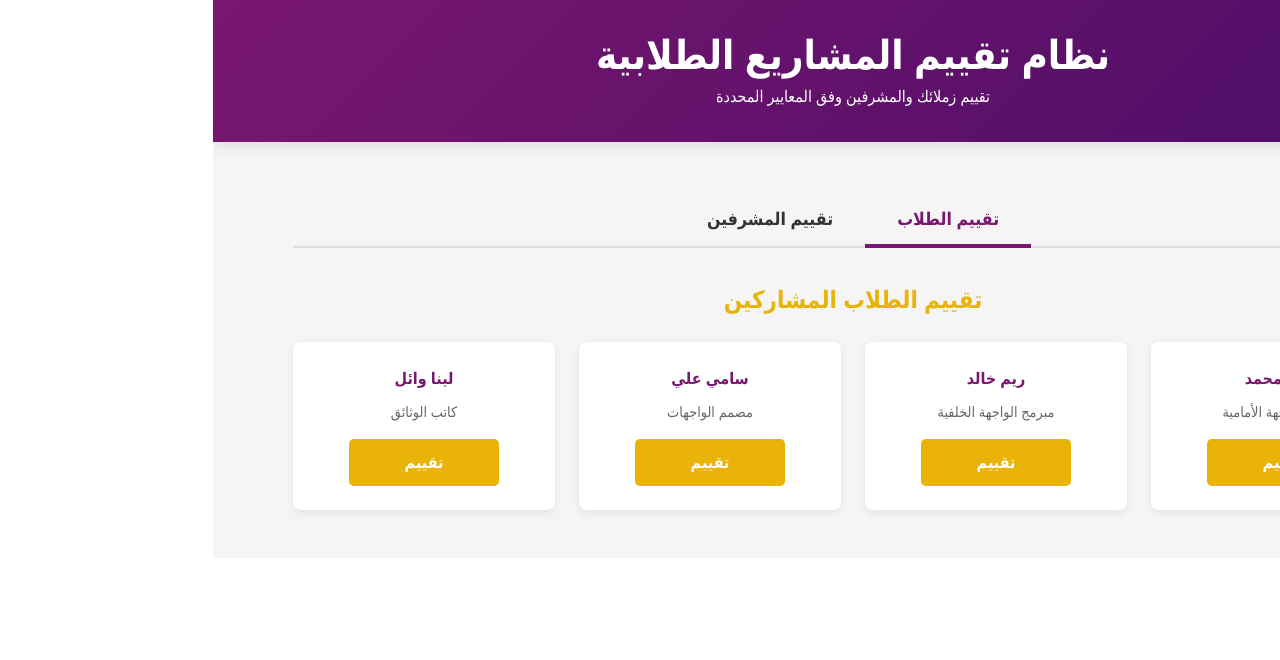
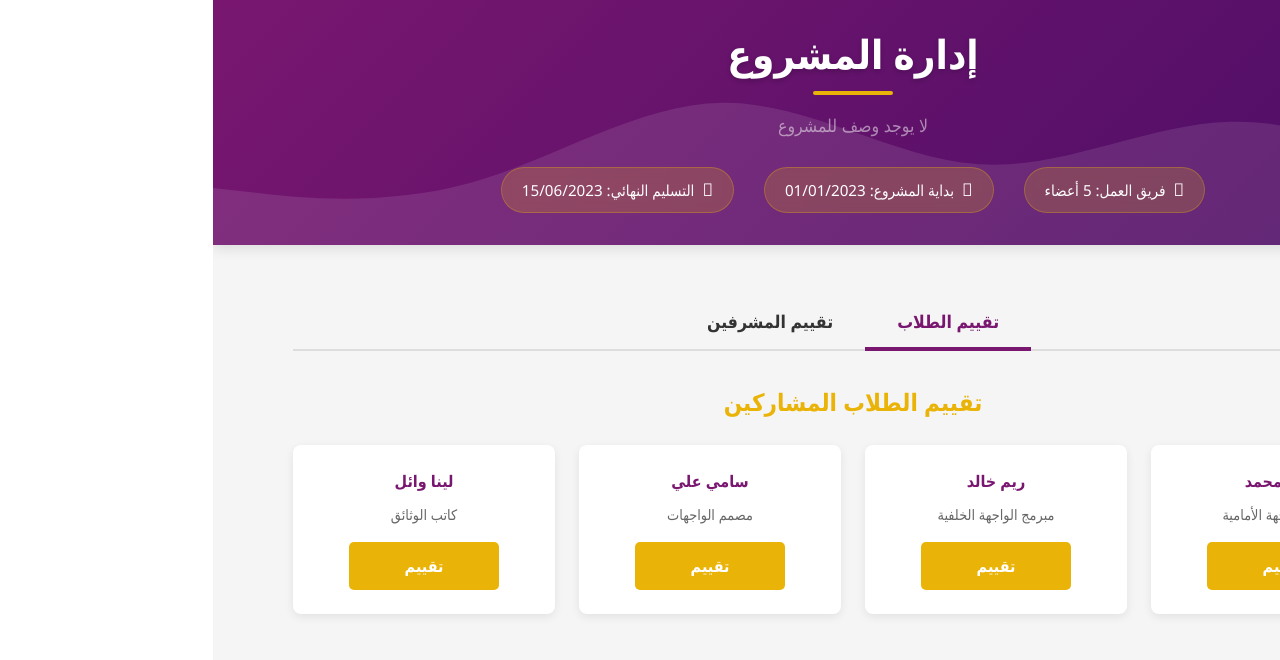
Before and after one commit to Mouazalkhawam/Apm, a React (Vite) app in the folder APM-Front/: page /student-evaluation in a window 1280 px wide. Shown: the top 660 px of the page. Built offline with nearby package versions, Linux system fonts and the light colour scheme; sample sign-in values are in the browser's storage.

Commit message:
edit on navigate in group project management

```diff
--- a/APM-Front/src/pages/GroupProjectManagement.jsx
+++ b/APM-Front/src/pages/GroupProjectManagement.jsx
@@ -48,7 +48,7 @@ const GroupProjectManagement = () => {
             <p className="group-nav-desc">عرض الوثيقة الكاملة للمقترح البحثي</p>
             <button
               className="group-nav-button"
-              onClick={() => alert('هذه الوظيفة قيد التطوير')}
+              onClick={() => navigate('/proposal')}
             >
               عرض المقترح
             </button>
@@ -95,13 +95,13 @@ const GroupProjectManagement = () => {
             <div className="group-icon-container">
               <FontAwesomeIcon icon={faChartBar} className="group-nav-icon" />
             </div>
-            <h3 className="group-nav-title">تقدم المشروع</h3>
-            <p className="group-nav-desc">متابعة تقدم المشروع وإنجازات كل مرحلة</p>
+            <h3 className="group-nav-title">تقييم فريق المشروع </h3>
+            <p className="group-nav-desc"> تقييم كافة أعضاء الفريق والمشرفين المسؤولين عن متابعة تقديم العمل</p>
             <button
               className="group-nav-button"
-              onClick={() => alert('هذه الوظيفة قيد التطوير')}
+              onClick={() => navigate('/student-evaluation')}
             >
-              عرض التقدم
+              عرض التقييم
             </button>
           </div>
         </div>
@@ -133,7 +133,7 @@ const GroupProjectManagement = () => {
             <p className="group-nav-desc">جدولة مواعيد الاجتماعات مع المشرف</p>
             <button
               className="group-nav-button"
-              onClick={() => alert('هذه الوظيفة قيد التطوير')}
+              onClick={() => navigate('/scheduling-student-meetings')}
             >
               عرض الجدول
             </button>
--- a/APM-Front/src/pages/StudentEvaluation.jsx
+++ b/APM-Front/src/pages/StudentEvaluation.jsx
@@ -1,6 +1,6 @@
 import React, { useState } from 'react';
 import './StudentEvaluation.css';
-
+import ProjectHeader from '../components/Header/ProjectHeader';
 const StudentEvaluation = () => {
   const [activeTab, setActiveTab] = useState('students-evaluation');
   const [selectedStudent, setSelectedStudent] = useState(null);
@@ -92,10 +92,14 @@ const StudentEvaluation = () => {
 
   return (
     <div className="evaluation-system">
-      <header>
-        <h1>نظام تقييم المشاريع الطلابية</h1>
-        <p>تقييم زملائك والمشرفين وفق المعايير المحددة</p>
-      </header>
+      {/* Header Component */}
+      <ProjectHeader
+        title="إدارة المشروع"
+        description={"لا يوجد وصف للمشروع"}
+        teamMembers={5}
+        startDate="01/01/2023"
+        endDate="15/06/2023"
+      />
 
       <div className="container">
         <div className="tabs">
```
